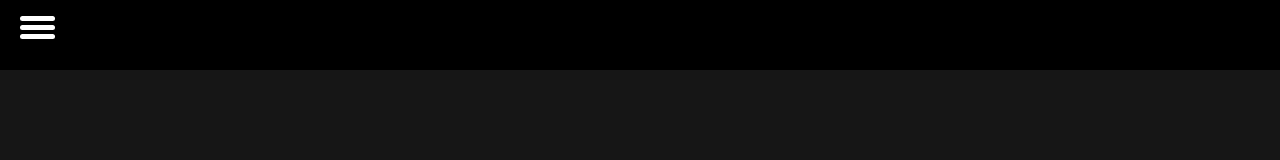
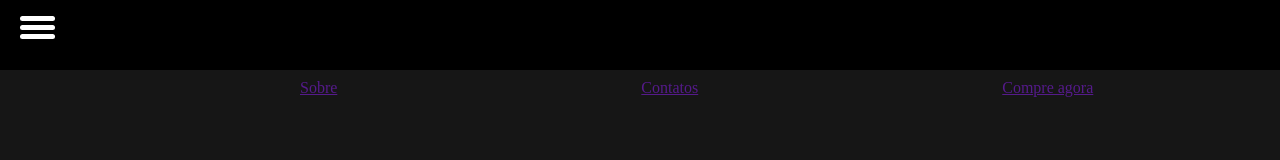
Before and after one commit to IMarkinI/imarkini.github.io, a plain HTML site: page index.html in a window 1280 px wide. Drawn offline with Linux system fonts and the light colour scheme.

Commit message:
Main
bottontop

```diff
--- /dev/null
+++ b/componets/botoestopo.css
@@ -0,0 +1,5 @@
+.bottontop {
+    display: inline-flex;
+    margin-top: 80px;
+    margin-left: 300px;
+}
--- a/index.html
+++ b/index.html
@@ -11,6 +11,7 @@
     <link rel="stylesheet" href="index.css">
     <link rel="stylesheet" href="reset.css">
     <link rel="stylesheet" href="componets/botão3linhas.css">
+    <link rel="stylesheet" href="componets/botoestopo.css">
 
 </head>
 <body class="back">
@@ -29,6 +30,11 @@
             </ul>
         </div>
         <div class="menu-bg" id="menu-bg"></div>
+        <nav>
+            <a class="bottontop" href="">Sobre</a>
+            <a class="bottontop" href="">Contatos</a>
+            <a class="bottontop" href="">Compre agora</a>
+        </nav>
     </header>
     <script src="script.js"></script>
 </body>
```
